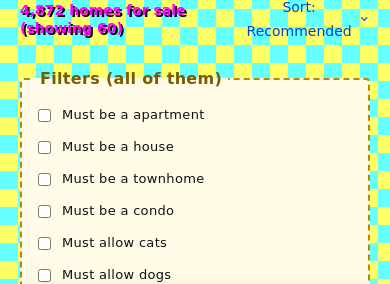
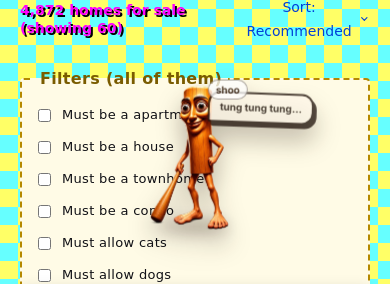
Before and after one commit to zekariasasaminew/MLH-Apt-Hell, a Next.js app: page /search in a window 390 px wide. Shown: the part 337-621 px from the top of the page. Built offline with nearby package versions, Linux system fonts and the light colour scheme.

Commit message:
Add Tung Tung as a roaming global annoyance

```diff
--- a/src/annoyances/registry.ts
+++ b/src/annoyances/registry.ts
@@ -1,6 +1,7 @@
 import cookieConsent from "./cookie-consent";
 import popupApocalypse from "./popup-apocalypse";
 import rentWentUp from "./rent-went-up";
+import tungTung from "./tung-tung";
 import type { Annoyance } from "./types";
 
 /** Every annoyance in the app. Add yours on its own line and keep the list alphabetical. */
@@ -8,4 +9,5 @@ export const annoyances: Annoyance[] = [
   cookieConsent,
   popupApocalypse,
   rentWentUp,
+  tungTung,
 ];
--- /dev/null
+++ b/src/annoyances/tung-tung/index.tsx
@@ -0,0 +1,160 @@
+"use client";
+
+import Image from "next/image";
+import { usePathname } from "next/navigation";
+import { useCallback, useEffect, useRef, useState } from "react";
+import type { Annoyance, AnnoyanceProps } from "../types";
+import styles from "./styles.module.css";
+
+const MASCOT_WIDTH = 144;
+const MASCOT_HEIGHT = 216;
+const EDGE_GUTTER = 18;
+const DISRUPT_EVERY = 3;
+
+const REMARKS = [
+  "Tung tung… not that one.",
+  "That button looked load-bearing.",
+  "I live here now.",
+  "Great click. Would be a shame if—",
+  "Tung Tung says: not yet.",
+];
+
+const ROUTE = [
+  [0.08, 0.18],
+  [0.74, 0.12],
+  [0.58, 0.68],
+  [0.18, 0.62],
+  [0.42, 0.36],
+] as const;
+
+type Position = { x: number; y: number };
+
+function clamp(value: number, minimum: number, maximum: number) {
+  return Math.min(Math.max(value, minimum), maximum);
+}
+
+function TungTung({ dismiss }: AnnoyanceProps) {
+  const pathname = usePathname();
+  const [position, setPosition] = useState<Position>({ x: 42, y: 132 });
+  const [remark, setRemark] = useState(REMARKS[0]);
+  const [blocking, setBlocking] = useState(false);
+  const routeStep = useRef(0);
+  const eligibleClicks = useRef(0);
+  const releaseTimer = useRef<number | null>(null);
+
+  const moveAlongRoute = useCallback(() => {
+    if (typeof window === "undefined") return;
+    const [xRatio, yRatio] = ROUTE[routeStep.current % ROUTE.length];
+    routeStep.current += 1;
+    const maxX = Math.max(EDGE_GUTTER, window.innerWidth - MASCOT_WIDTH - EDGE_GUTTER);
+    const maxY = Math.max(EDGE_GUTTER, window.innerHeight - MASCOT_HEIGHT - EDGE_GUTTER);
+    setPosition({
+      x: EDGE_GUTTER + xRatio * (maxX - EDGE_GUTTER),
+      y: EDGE_GUTTER + yRatio * (maxY - EDGE_GUTTER),
+    });
+  }, []);
+
+  useEffect(() => {
+    if (pathname === "/") return;
+
+    const reduceMotion = window.matchMedia("(prefers-reduced-motion: reduce)").matches;
+    if (reduceMotion) {
+      setPosition({
+        x: Math.max(EDGE_GUTTER, window.innerWidth - MASCOT_WIDTH - EDGE_GUTTER),
+        y: Math.max(EDGE_GUTTER, window.innerHeight - MASCOT_HEIGHT - EDGE_GUTTER),
+      });
+      return;
+    }
+
+    moveAlongRoute();
+    const interval = window.setInterval(moveAlongRoute, 1900);
+    return () => window.clearInterval(interval);
+  }, [moveAlongRoute, pathname]);
+
+  useEffect(() => {
+    if (pathname === "/") return;
+    eligibleClicks.current = 0;
+
+    function interruptClick(event: MouseEvent) {
+      const target = event.target;
+      if (!(target instanceof Element)) return;
+      if (target.closest("[data-tung-tung-ignore]")) return;
+
+      const control = target.closest<HTMLElement>("button, a, input[type='submit'], [role='button']");
+      if (!control || control.hasAttribute("disabled") || control.getAttribute("aria-disabled") === "true") return;
+
+      eligibleClicks.current += 1;
+      if (eligibleClicks.current % DISRUPT_EVERY !== 0) return;
+
+      event.preventDefault();
+      event.stopPropagation();
+
+      const rect = control.getBoundingClientRect();
+      const x = clamp(
+        rect.left + rect.width / 2 - MASCOT_WIDTH / 2,
+        EDGE_GUTTER,
+        Math.max(EDGE_GUTTER, window.innerWidth - MASCOT_WIDTH - EDGE_GUTTER),
+      );
+      const y = clamp(
+        rect.top + rect.height / 2 - MASCOT_HEIGHT * 0.68,
+        EDGE_GUTTER,
+        Math.max(EDGE_GUTTER, window.innerHeight - MASCOT_HEIGHT - EDGE_GUTTER),
+      );
+
+      setPosition({ x, y });
+      setRemark(REMARKS[eligibleClicks.current % REMARKS.length]);
+      setBlocking(true);
+
+      if (releaseTimer.current) window.clearTimeout(releaseTimer.current);
+      releaseTimer.current = window.setTimeout(() => setBlocking(false), 1250);
+    }
+
+    document.addEventListener("click", interruptClick, true);
+    return () => document.removeEventListener("click", interruptClick, true);
+  }, [pathname]);
+
+  useEffect(() => () => {
+    if (releaseTimer.current) window.clearTimeout(releaseTimer.current);
+  }, []);
+
+  if (pathname === "/") return null;
+
+  return (
+    <div className={styles.stage} data-tung-tung-ignore>
+      <div
+        className={`${styles.mascot} ${blocking ? styles.blocking : ""}`}
+        style={{ transform: `translate3d(${position.x}px, ${position.y}px, 0)` }}
+      >
+        <div className={styles.bubble} aria-hidden={!blocking}>
+          {blocking ? remark : "tung tung tung…"}
+        </div>
+        <button
+          type="button"
+          className={styles.dismiss}
+          onClick={dismiss}
+          aria-label="Shoo Tung Tung away until the next page"
+        >
+          shoo
+        </button>
+        <Image
+          className={styles.image}
+          src="/mascot/tung-tung.webp"
+          alt=""
+          width={1024}
+          height={1536}
+        />
+      </div>
+      <p className={styles.live} aria-live="polite">
+        {blocking ? `${remark} Tung Tung blocked that control.` : ""}
+      </p>
+    </div>
+  );
+}
+
+const tungTung: Annoyance = {
+  id: "tung-tung",
+  owner: "njoseph2",
+  Component: TungTung,
+};
+
+export default tungTung;
--- /dev/null
+++ b/src/annoyances/tung-tung/styles.module.css
@@ -0,0 +1,130 @@
+.stage {
+  position: fixed;
+  inset: 0;
+  z-index: 75;
+  overflow: hidden;
+  pointer-events: none;
+}
+
+.mascot {
+  position: absolute;
+  top: 0;
+  left: 0;
+  width: clamp(100px, 11vw, 144px);
+  aspect-ratio: 2 / 3;
+  transition: transform 1.15s cubic-bezier(0.2, 0.78, 0.18, 1);
+  will-change: transform;
+  filter: drop-shadow(0 14px 12px rgb(25 13 3 / 0.3));
+}
+
+.image {
+  display: block;
+  width: 100%;
+  height: auto;
+  user-select: none;
+}
+
+.mascot::after {
+  content: "";
+  position: absolute;
+  z-index: -1;
+  right: 11%;
+  bottom: 1%;
+  left: 22%;
+  height: 8%;
+  border-radius: 50%;
+  background: rgb(32 19 8 / 0.25);
+  filter: blur(7px);
+}
+
+.bubble {
+  position: absolute;
+  z-index: 2;
+  top: 6%;
+  left: 78%;
+  width: max-content;
+  max-width: 180px;
+  padding: 7px 10px;
+  border: 2px solid #24170f;
+  border-radius: 12px 12px 12px 3px;
+  background: #fff8e8;
+  color: #24170f;
+  font: 700 12px/1.25 var(--font-inter), sans-serif;
+  box-shadow: 3px 4px 0 #24170f;
+  opacity: 0.78;
+  transform: rotate(2deg);
+}
+
+.blocking {
+  transition-duration: 180ms;
+  animation: gloat 180ms ease-in-out 3;
+}
+
+.blocking .bubble {
+  opacity: 1;
+  background: #fff0bd;
+}
+
+.dismiss {
+  position: absolute;
+  z-index: 3;
+  top: -4px;
+  right: -8px;
+  padding: 4px 7px;
+  border: 1px solid rgb(36 23 15 / 0.45);
+  border-radius: 999px;
+  background: rgb(255 255 255 / 0.88);
+  color: #3f2a1a;
+  font: 700 10px/1 var(--font-inter), sans-serif;
+  cursor: pointer;
+  pointer-events: auto;
+  opacity: 0;
+  transition: opacity 120ms ease;
+}
+
+.mascot:hover .dismiss,
+.dismiss:focus-visible {
+  opacity: 1;
+}
+
+.dismiss:focus-visible {
+  outline: 3px solid #1c73e8;
+  outline-offset: 2px;
+}
+
+.live {
+  position: absolute;
+  width: 1px;
+  height: 1px;
+  padding: 0;
+  margin: -1px;
+  overflow: hidden;
+  clip: rect(0, 0, 0, 0);
+  white-space: nowrap;
+  border: 0;
+}
+
+@keyframes gloat {
+  0%, 100% { rotate: 0deg; }
+  50% { rotate: -2deg; }
+}
+
+@media (max-width: 640px) {
+  .bubble {
+    left: 68%;
+    max-width: 132px;
+    font-size: 10px;
+  }
+
+  .dismiss {
+    opacity: 0.86;
+  }
+}
+
+@media (prefers-reduced-motion: reduce) {
+  .mascot,
+  .blocking {
+    transition: none;
+    animation: none;
+  }
+}
```
Also changed, not shown: public/mascot/tung-tung.webp (added).
